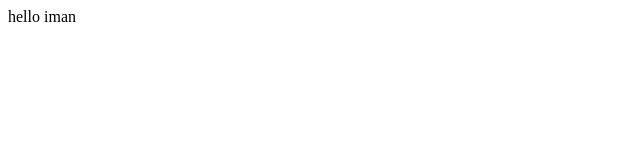
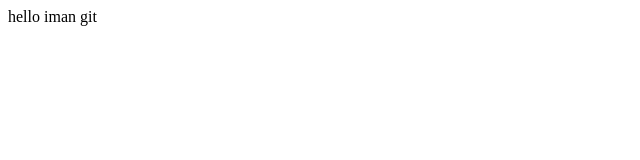
Before and after one commit to iman20202020/iman, a plain HTML site: page index.html in a window 1280 px wide. Shown: the full height of the page, 0-640 px from the left. Drawn offline with Linux system fonts and the light colour scheme.

Commit message:
add iman git

```diff
--- a/index.html
+++ b/index.html
@@ -1,5 +1,5 @@
 <!DOCTYPE html>
 <html>
-<body>hello iman</body>
+<body>hello iman git</body>
 
 </html>
```
